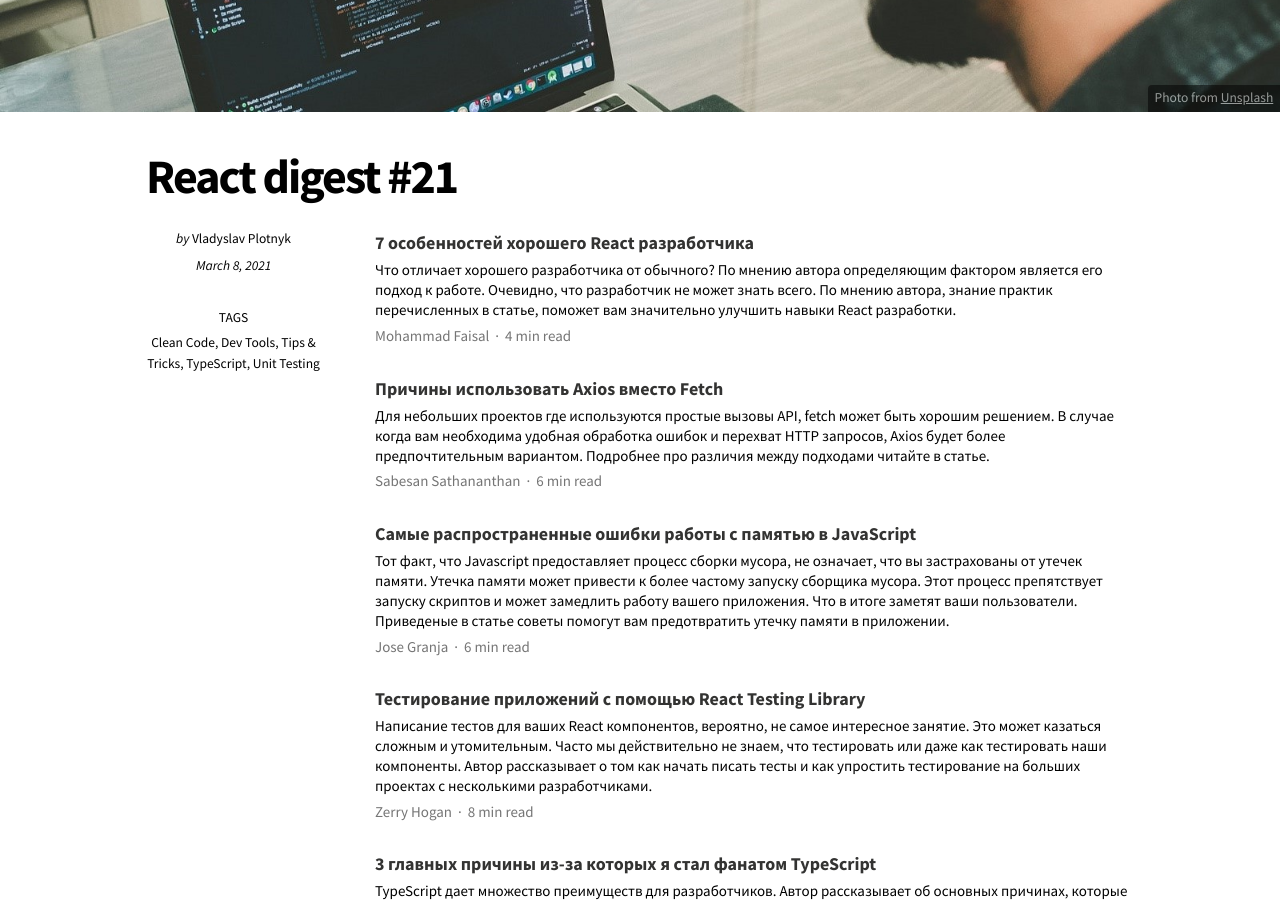
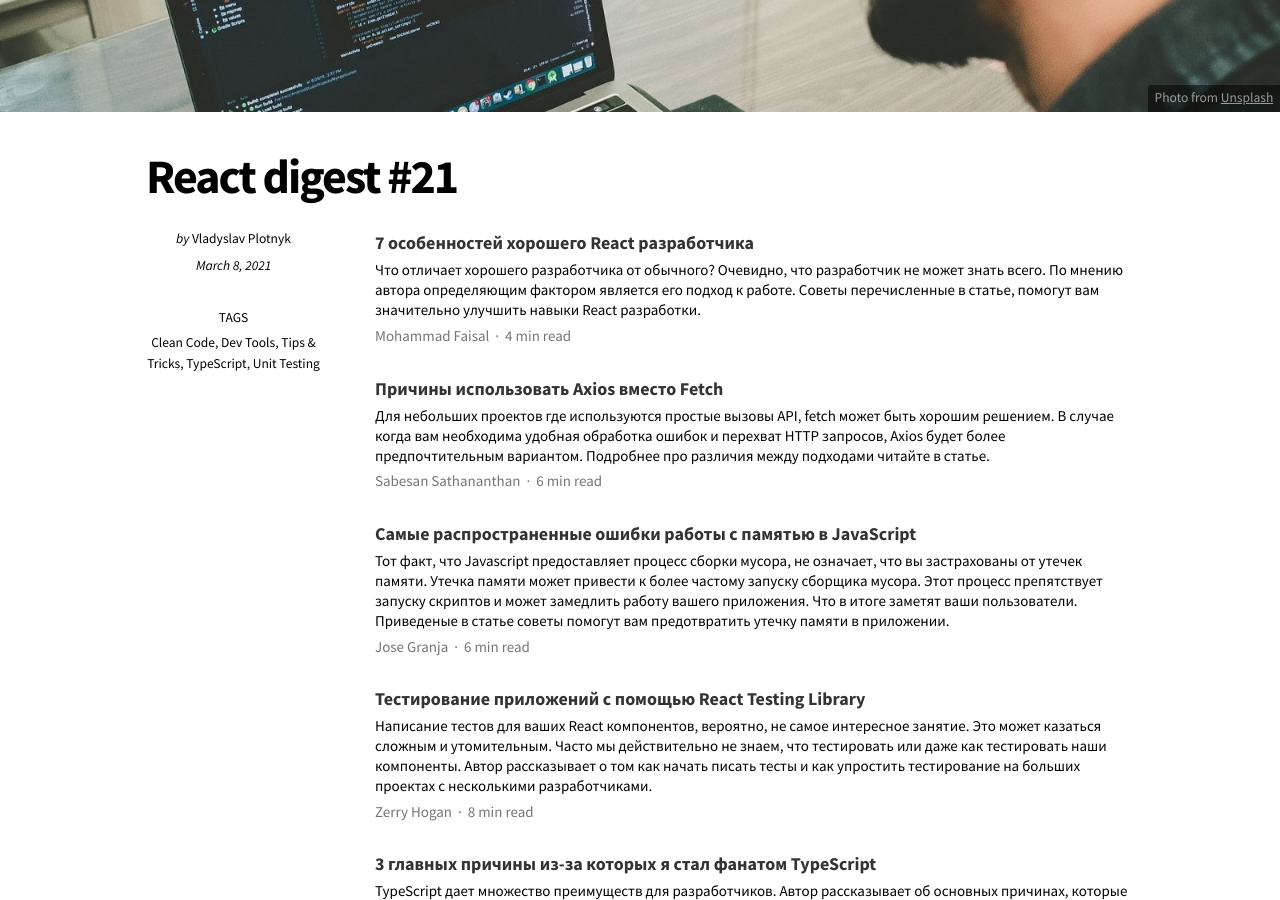
Before and after one commit to react-guild/react-guild.github.io, a Jekyll site: the page built from _posts/2021-03-08-digest21.md, in a window 1280 px wide and 900 px high, scrolled down 564 px. Built offline with Jekyll 4.4.1, drawn with Linux system fonts in a browser that asks for light colours; nearby versions of some CDN libraries.

Commit message:
updated digest #21

```diff
--- a/_posts/2021-03-08-digest21.md
+++ b/_posts/2021-03-08-digest21.md
@@ -14,7 +14,7 @@ tags:
 
 <div class="digest">
     <a href="https://betterprogramming.pub/the-7-traits-of-a-rock-star-react-developer-747fbb001c05">7 особенностей хорошего React разработчика</a>
-    <div class="digest-desc">Что отличает хорошего разработчика от обычного? По мнению автора определяющим фактором является его подход к работе. Очевидно, что разработчик не может знать всего. По мнению автора, знание практик перечисленных в статье, поможет вам значительно улучшить навыки React разработки.</div>
+    <div class="digest-desc">Что отличает хорошего разработчика от обычного? Очевидно, что разработчик не может знать всего. По мнению автора определяющим фактором является его подход к работе. Советы перечисленные в статье, помогут вам значительно улучшить навыки React разработки.</div>
     <div class="digest-time">Mohammad Faisal &nbsp;&middot;&nbsp; 4 min read</div>
 </div>
 
```
